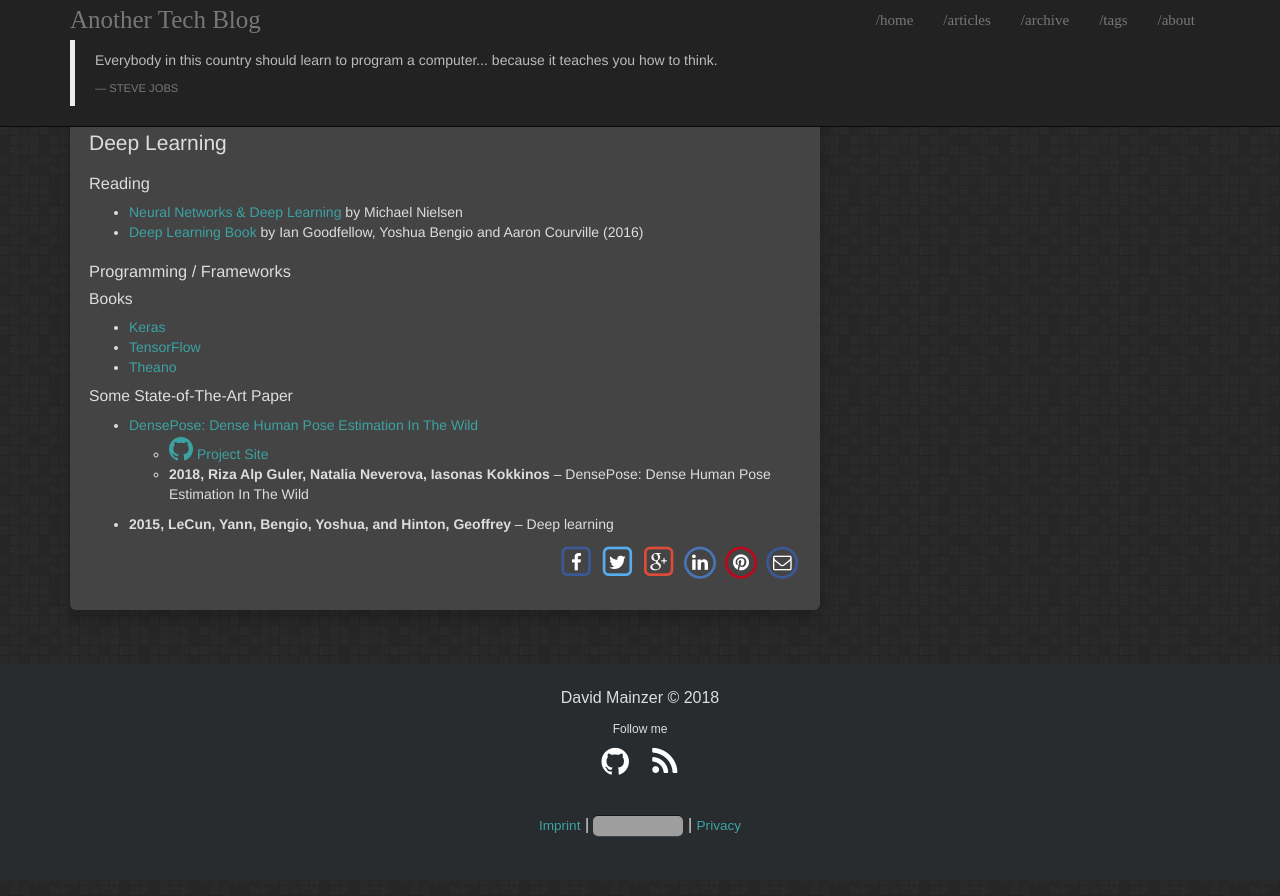
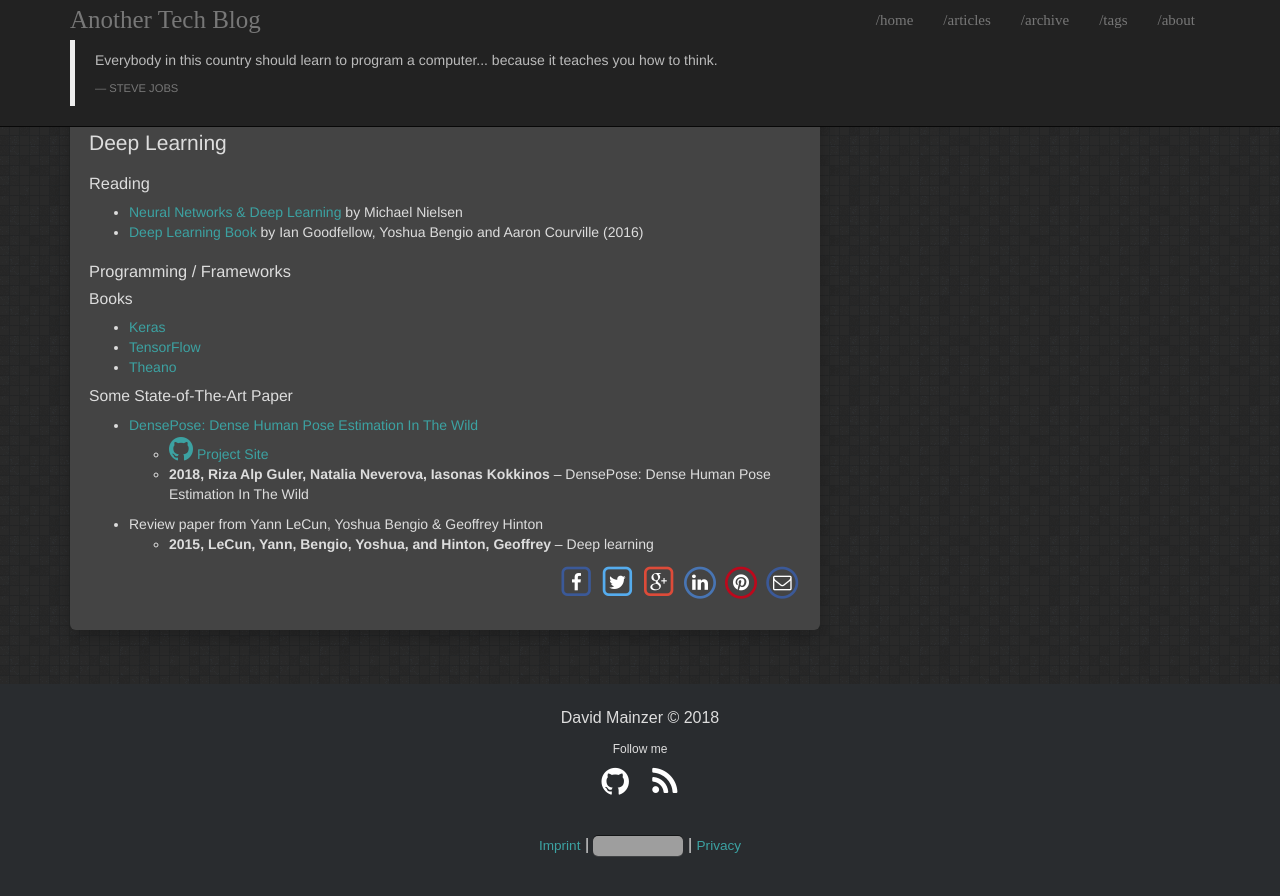
Before and after one commit to davidmainzer/davidmainzer.github.io, a Jekyll site: the page built from _articles/Deep_Learning.md, in a window 1280 px wide and 900 px high, scrolled down 535 px. Shown: the top 896 px of the window. Built offline with Jekyll 4.4.1, drawn with Linux system fonts in a browser that asks for light colours; nearby versions of some CDN libraries; grey boxes are pictures that could not be loaded.

Commit message:
Update Deep_Learning.md

```diff
--- a/_articles/Deep_Learning.md
+++ b/_articles/Deep_Learning.md
@@ -59,4 +59,5 @@ This is a summary of some of the resources that I have either found useful mysel
   * <div class="bibtex_display" bibtexkeys="Guler2018DensePose"></div>
 
 <bibtex src="{{ site.url }}/bibtex/2015_-_DeepLearning_LeCunHinton.bib"></bibtex>
-* <div class="bibtex_display" bibtexkeys="lecun2015deep"></div>
+* Review paper from Yann LeCun, Yoshua Bengio & Geoffrey Hinton
+  * <div class="bibtex_display" bibtexkeys="lecun2015deep"></div>
```
